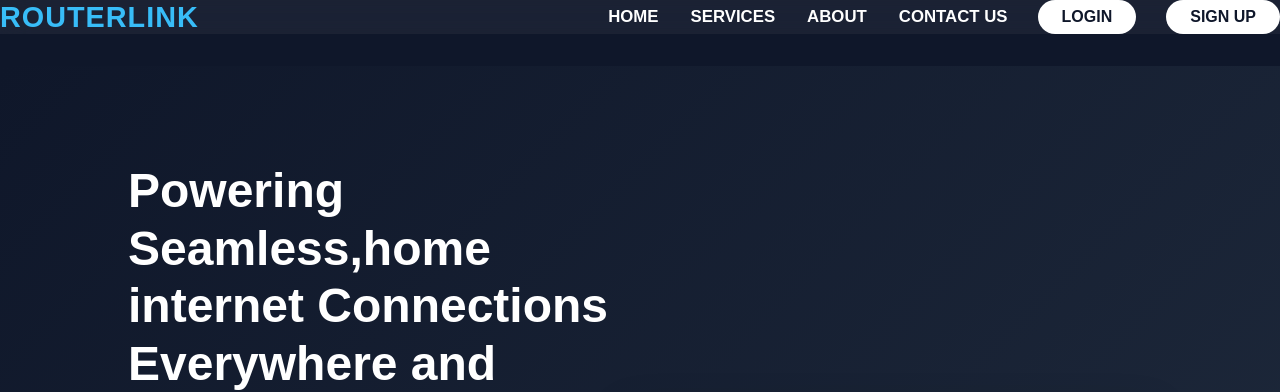
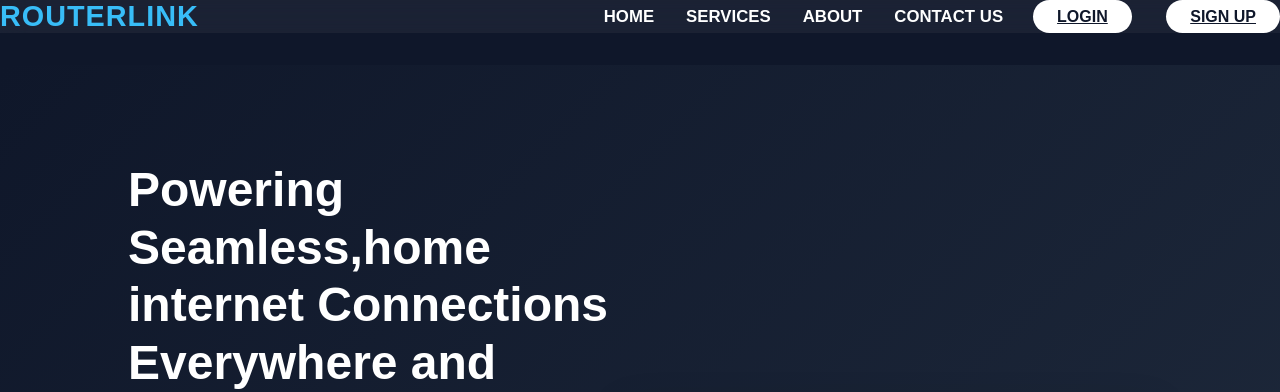
Before and after one commit to Hinch08/Routerlink, a plain HTML site: page index.html in a window 1280 px wide. Shown: the top 392 px of the page. Drawn offline with Linux system fonts and the light colour scheme.

Commit message:
login.html

```diff
--- a/index.html
+++ b/index.html
@@ -9,7 +9,7 @@
   rel="stylesheet"
   href="https://cdnjs.cloudflare.com/ajax/libs/font-awesome/6.5.0/css/all.min.css"/>
 
-    <title>ROUTERLINK</title>
+    <title>ROUTERLINK|connect anywhere</title>
 </head>
 
 <body>
@@ -23,9 +23,10 @@
             <li><a href="#contact">CONTACT US</a></li>
         </ul>
         <div class="btns">
-            <button class="btn-login">LOGIN</button>
-            <button class="btn-signup">SIGN UP</button>
-        </div>
+  <a href="login.html" class="btn-login">LOGIN</a>
+  <a href="signup.html" class="btn-signup">SIGN UP</a>
+</div>
+
     </nav>
     <section class="hero-container">
         <div class="hero-text">
--- a/style.css
+++ b/style.css
@@ -44,9 +44,6 @@ nav{
 }
 .nav-links li a:hover{
     color:#38bdf8;
-}
-.btns{
-    display:flex;
 }
 .btn-login{
     padding:0.5rem 1.5rem;
```
Also changed, not shown: login.html (added), signup.html (added), 1 other file.
